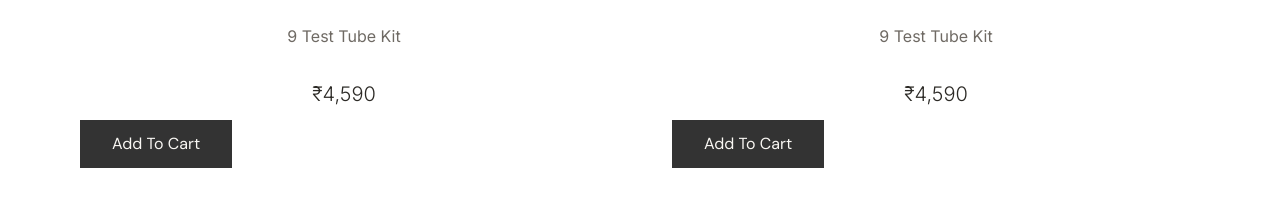
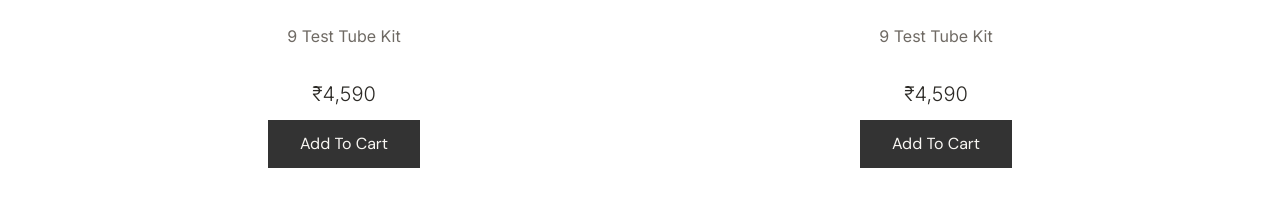
Before and after one commit to Dilliraj-S/sampriti-frontend, a Next.js app: page / in a window 1280 px wide. Shown: the part 1461-1679 px from the top of the page. Built offline with nearby package versions, Linux system fonts and the light colour scheme; no server answers.

Commit message:
frontend ad to card

```diff
--- a/src/app/components/landing/SignatureRituals.tsx
+++ b/src/app/components/landing/SignatureRituals.tsx
@@ -203,7 +203,7 @@ export default function SignatureRituals() {
                 <p className="mb-8 text-[#6F6A64] text-base">{product.format}</p>
                 <p className="text-[#2C2A26] text-xl font-light">{formatPrice(product.price, currency, exchangeRate)}</p>
               </div>
-              <button onClick={() => handleAddToCart(product)} className="mt-3 flex h-12 px-8 items-center justify-center bg-[#333333] text-[#F9F7F3] text-base font-normal hover:bg-black transition-all duration-300 cursor-pointer">Add To Cart</button>
+              <button onClick={() => handleAddToCart(product)} className="mt-3 mx-auto flex h-12 px-8 items-center justify-center bg-[#333333] text-[#F9F7F3] text-base font-normal hover:bg-black transition-all duration-300 cursor-pointer">Add To Cart</button>
             </motion.div>
           ))}
         </div>
```
